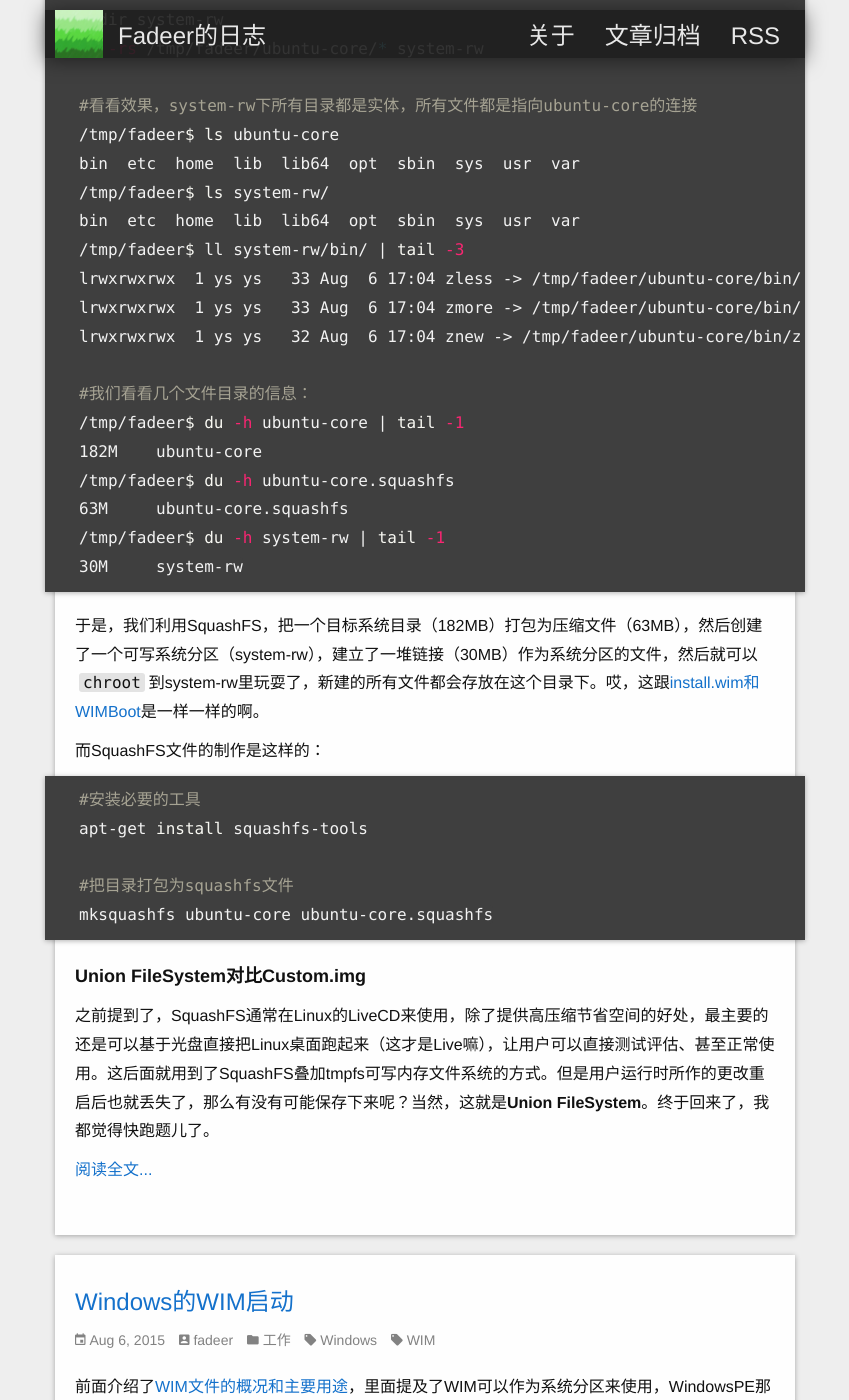
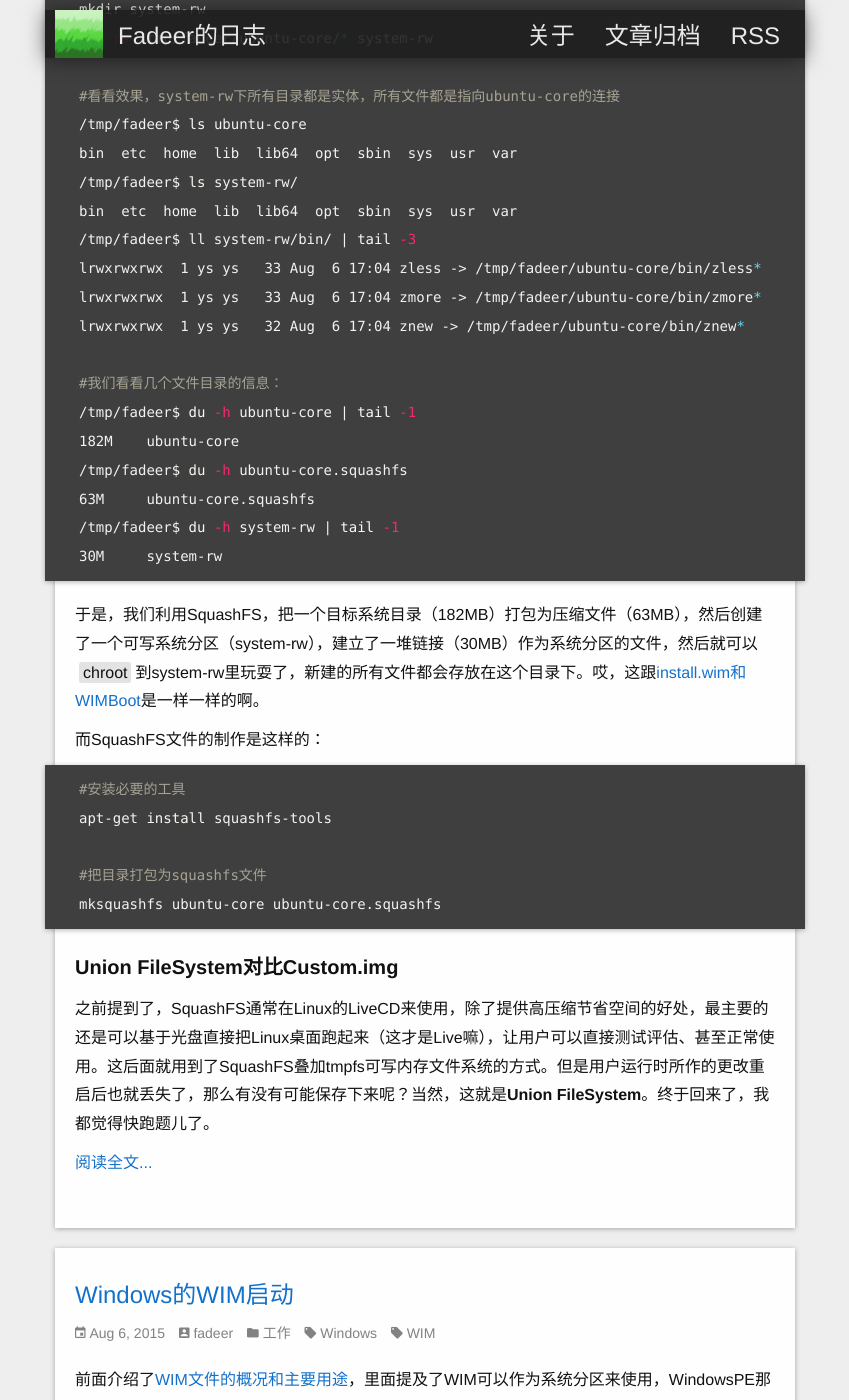
Before and after one commit to fadeer/fadeer.github.io, a Jekyll site: the page built from index.html, in a window 1280 px wide and 1400 px high, scrolled down 4772 px. Shown: the whole window, without its empty margins (215-1064 px from the left). Built offline with Jekyll 4.4.1, drawn with Linux system fonts in a browser that asks for light colours.

Commit message:
update style

```diff
--- a/_sass/_base.scss
+++ b/_sass/_base.scss
@@ -152,9 +152,9 @@
     color: $grey-color;
     border-left: 4px solid $grey-color-light;
     padding-left: $spacing-unit / 2;
-    font-size: 18px;
-    letter-spacing: -1px;
-    font-style: italic;
+    //font-size: 18px;
+    //letter-spacing: -1px;
+    //font-style: italic;
 
     > :last-child {
         margin-bottom: 0;
@@ -168,11 +168,9 @@
  */
 pre,
 code {
-    //font-size: $small-font-size;
-    font-family: $font-mono;
-    //margin-bottom: $spacing-unit;
+    font-family: $font-default;
 
-    padding: 0 4px;
+    padding: 2px 4px;
     margin: 0 4px;
     //color: #009933;
     border-radius: 3px;
@@ -199,6 +197,8 @@
     background-color: $code-color-bg;
 
     > code {
+        font-size: $small-font-size;
+        font-family: $font-mono;
         color: $code-color;
     	background-color: $code-color-bg;
         border: 0;
--- a/css/main.scss
+++ b/css/main.scss
@@ -13,7 +13,8 @@
 $base-font-size:   16px;
 
 $title-font-size:  $base-font-size * 1.5; //24px
-$hh-font-size: $base-font-size * 1.125; //18px
+$h-font-size: $base-font-size * 1.375; //22px
+$hh-font-size: $base-font-size * 1.25; //20px
 $hhh-font-size: $base-font-size * 1.125; //18px
 $small-font-size:  $base-font-size * 0.875; //14px
 
```
